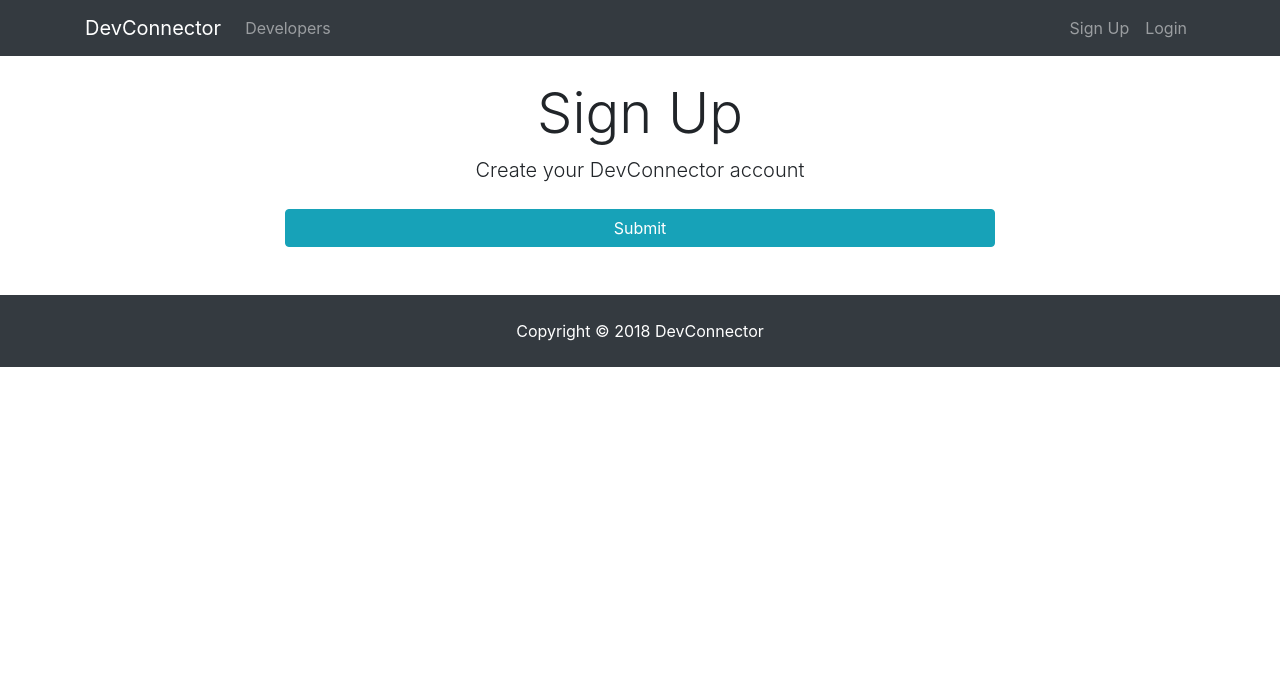
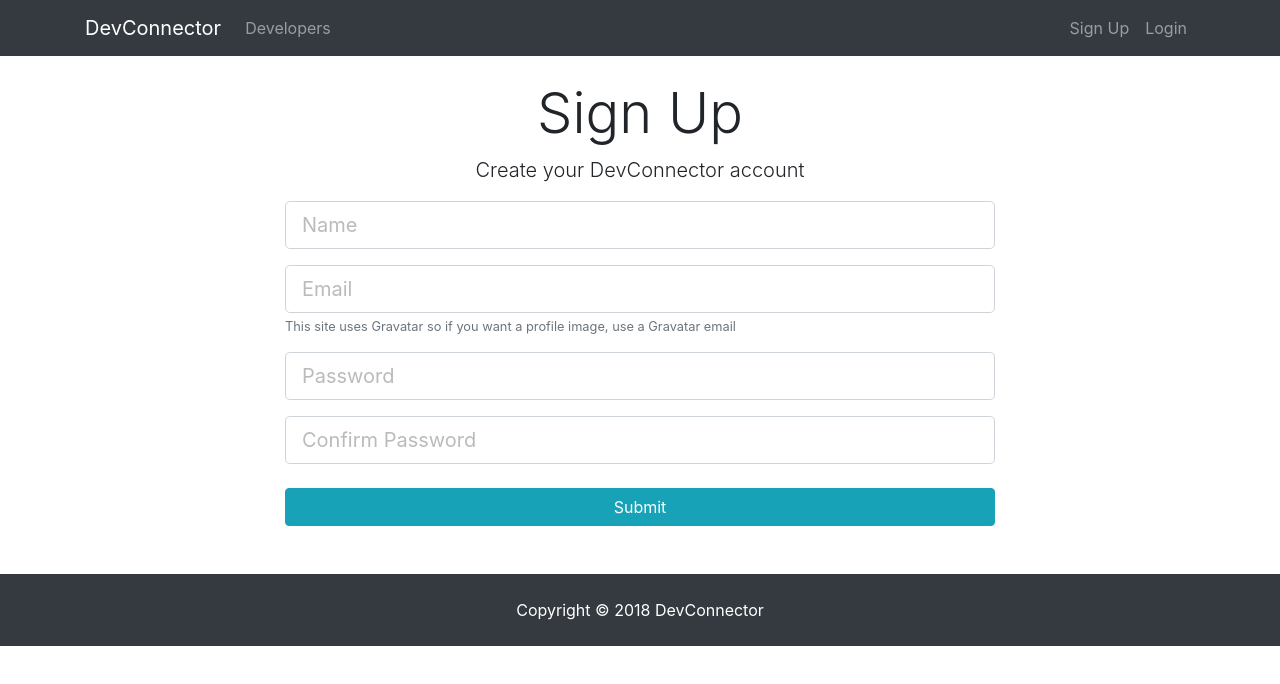
Before and after one commit to ArifTheCoder/my-social-media, a React (Create React App) app in the folder client/: page /register in a window 1280 px wide. Shown: the top 684 px of the page. Built offline with nearby package versions, Linux system fonts and the light colour scheme.

Commit message:
Update client/src/components/common/TextFieldGroup.js

```diff
--- a/client/src/components/common/TextFieldGroup.js
+++ b/client/src/components/common/TextFieldGroup.js
@@ -1,6 +1,6 @@
 import React from 'react';
 import classnames from 'classnames';
-import propTypes from 'prop-types';
+import PropTypes from 'prop-types';
 
 const TextFieldGroup = ({
     name,
@@ -14,10 +14,35 @@ const TextFieldGroup = ({
     disabled
 }) => {
     return (
-        <div>
-
+        <div className="form-group">
+            <input
+                type={type}
+                className={classnames('form-control form-control-lg', {'is-invalid': error})}
+                placeholder={placeholder}
+                name={name}
+                value={value}
+                onChange={onChange}
+                disabled={disabled}
+            />
+            {info && <small className="form-text text-muted">{info}</small>}
+            {error && <div className="invalid-feedback">{error}</div>}
         </div>
     );
 };
 
+TextFieldGroup.propTypes = {
+    name: PropTypes.string.isRequired,
+    placeholder: PropTypes.string,
+    value: PropTypes.string.isRequired,
+    info: PropTypes.string,
+    error: PropTypes.string,
+    type: PropTypes.string.isRequired,
+    onChange: PropTypes.func.isRequired,
+    disabled: PropTypes.string
+}
+
+TextFieldGroup.defaultProps = {
+    type: 'text'
+}
+
 export default TextFieldGroup;
```
